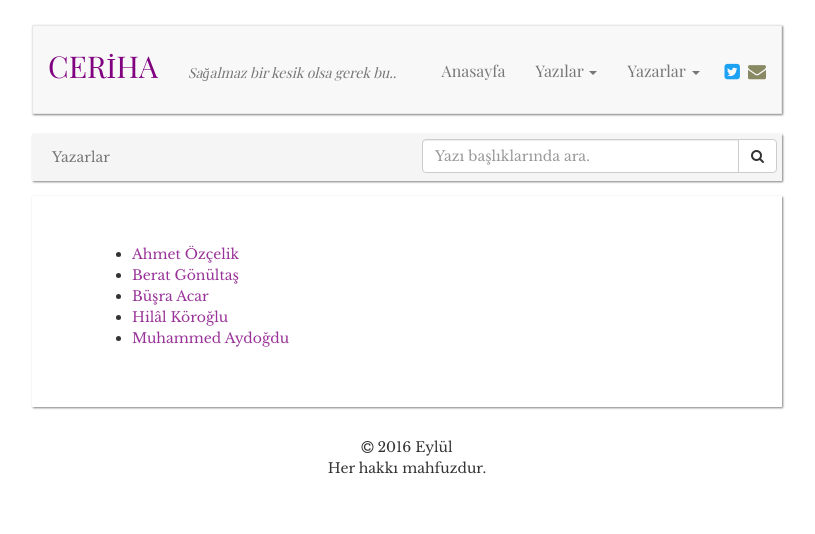
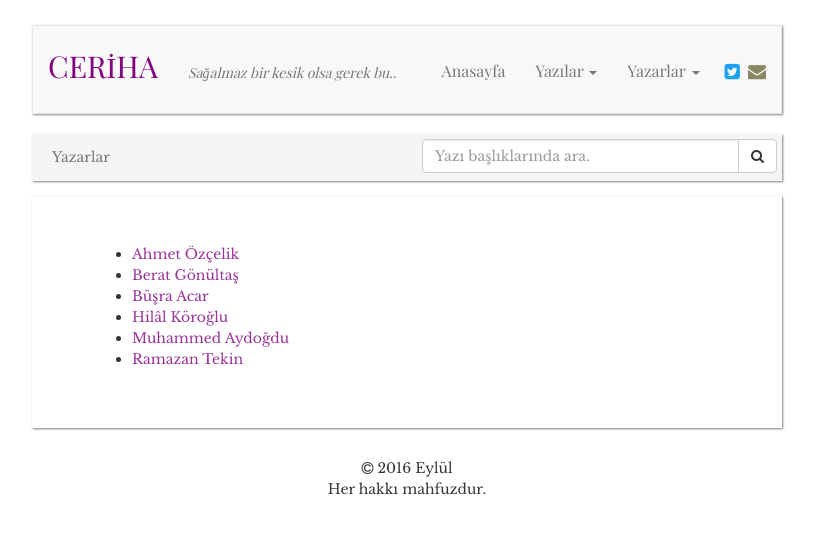
Before and after one commit to muhammedaydogdu/muhammedaydogdu.github.io, a Jekyll site: the page built from yazarlar.html, in a window 1280 px wide. Shown: the top 534 px of the page, without its empty margins (233-1048 px from the left). Built offline with Jekyll 4.4.1, drawn with Linux system fonts in a browser that asks for light colours.

Commit message:
Update yazarlar.html

```diff
--- a/yazarlar.html
+++ b/yazarlar.html
@@ -22,5 +22,6 @@ layout: default
     <li><a href="/busra-acar.html">Büşra Acar</a></li>
     <li><a href="/hilal-koroglu.html">Hilâl Köroğlu</a></li>
     <li><a href="/muhammed-aydogdu.html">Muhammed Aydoğdu</a></li>
+    <li><a href="/ramazan-tekin.html">Ramazan Tekin</a></li>
   </ul>
 </div>
```
